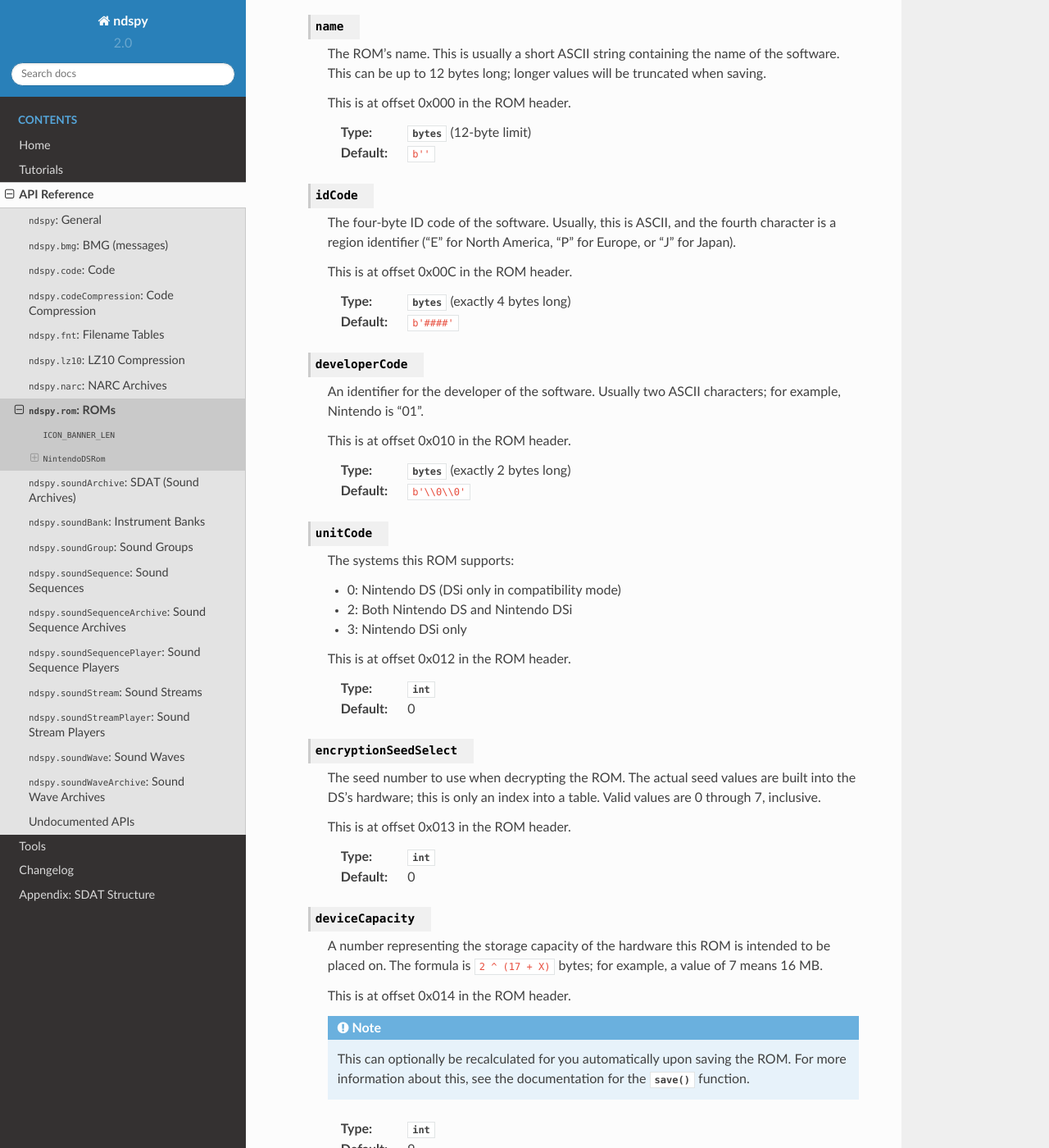
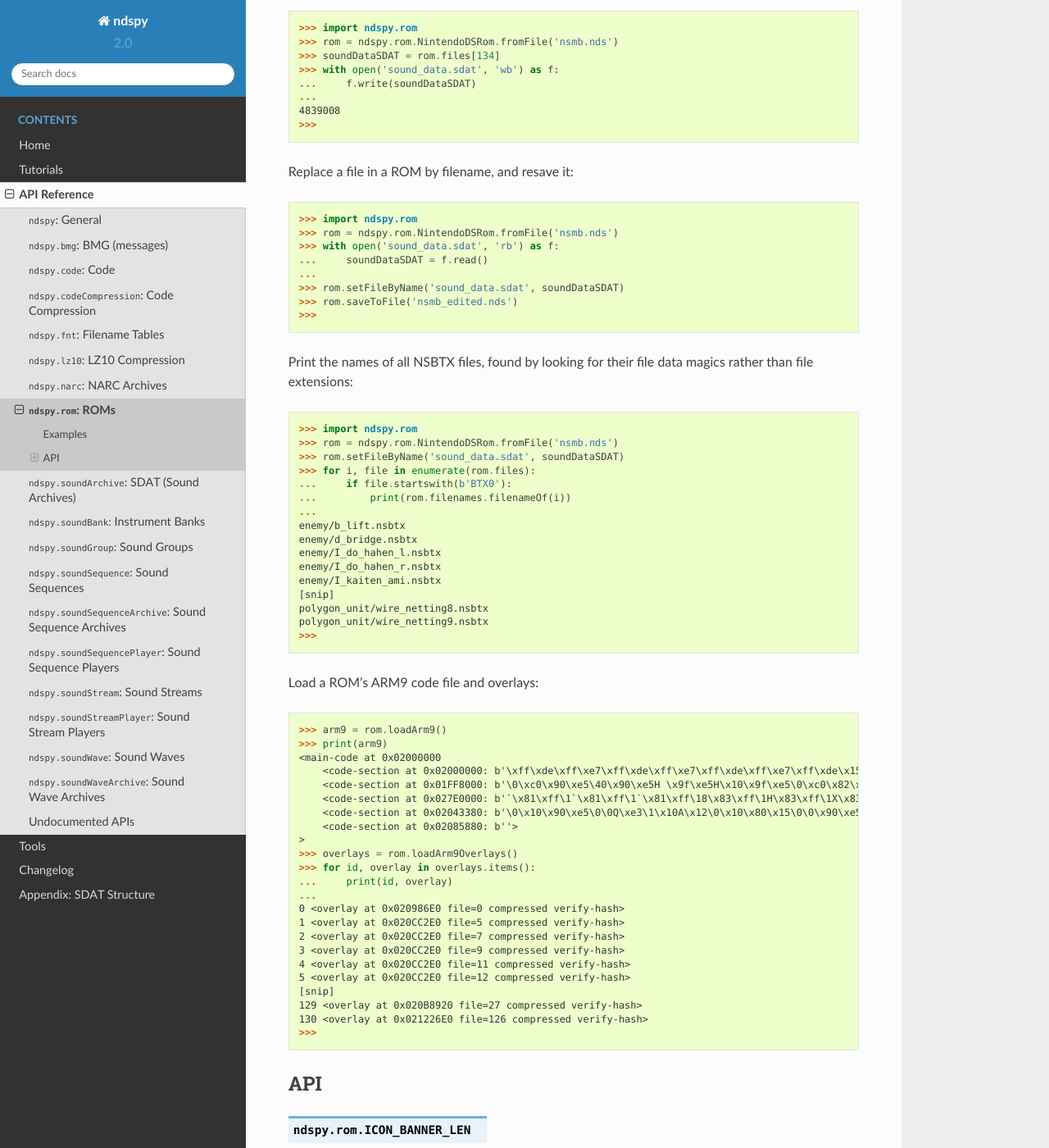
Before and after one commit to RoadrunnerWMC/ndspy, a Sphinx documentation site: the page built from docs/source/rom.rst, in a window 1280 px wide and 1400 px high, scrolled down 646 px. Shown: the whole window at 82% size. Built offline with Sphinx 7.4.7 and the Read the Docs theme 2.0.0, drawn with Linux system fonts in a browser that asks for light colours; some of the changed text lies outside the part shown.

Commit message:
Add examples to ROM documentation
Lack of tutorials and examples is the biggest problem with the existing documentation, I think

```diff
--- a/docs/source/rom.rst
+++ b/docs/source/rom.rst
@@ -29,6 +29,101 @@
     :py:class:`NintendoDSRom` aren't arranged mostly alphabetically. Rather,
     they're sorted in the same order as in ROM header data.
 
+
+Examples
+--------
+
+Change a ROM's name and resave it:
+
+.. code-block:: python
+
+    >>> import ndspy.rom
+    >>> rom = ndspy.rom.NintendoDSRom.fromFile('nsmb.nds')
+    >>> print(rom.name)
+    bytearray(b'NEW MARIO')
+    >>> rom.name = b'Example Name'
+    >>> rom.saveToFile('nsmb_edited.nds')
+    >>>
+
+Get a file from a ROM by file ID:
+
+.. code-block:: python
+
+    >>> import ndspy.rom
+    >>> rom = ndspy.rom.NintendoDSRom.fromFile('nsmb.nds')
+    >>> soundDataSDAT = rom.files[134]
+    >>> with open('sound_data.sdat', 'wb') as f:
+    ...     f.write(soundDataSDAT)
+    ...
+    4839008
+    >>>
+
+Replace a file in a ROM by filename, and resave it:
+
+.. code-block:: python
+
+    >>> import ndspy.rom
+    >>> rom = ndspy.rom.NintendoDSRom.fromFile('nsmb.nds')
+    >>> with open('sound_data.sdat', 'rb') as f:
+    ...     soundDataSDAT = f.read()
+    ...
+    >>> rom.setFileByName('sound_data.sdat', soundDataSDAT)
+    >>> rom.saveToFile('nsmb_edited.nds')
+    >>>
+
+Print the names of all NSBTX files, found by looking for their file data magics
+rather than file extensions:
+
+.. code-block:: python
+
+    >>> import ndspy.rom
+    >>> rom = ndspy.rom.NintendoDSRom.fromFile('nsmb.nds')
+    >>> rom.setFileByName('sound_data.sdat', soundDataSDAT)
+    >>> for i, file in enumerate(rom.files):
+    ...     if file.startswith(b'BTX0'):
+    ...         print(rom.filenames.filenameOf(i))
+    ...
+    enemy/b_lift.nsbtx
+    enemy/d_bridge.nsbtx
+    enemy/I_do_hahen_l.nsbtx
+    enemy/I_do_hahen_r.nsbtx
+    enemy/I_kaiten_ami.nsbtx
+    [snip]
+    polygon_unit/wire_netting8.nsbtx
+    polygon_unit/wire_netting9.nsbtx
+    >>>
+
+Load a ROM's ARM9 code file and overlays:
+
+.. code-block:: python
+
+    >>> arm9 = rom.loadArm9()
+    >>> print(arm9)
+    <main-code at 0x02000000
+        <code-section at 0x02000000: b'\xff\xde\xff\xe7\xff\xde\xff\xe7\xff\xde\xff\xe7\xff\xde\x15\xa3\x82\xe5\x1d\1\xfa\x11\x1c%\x8a\td\x80\x19\xaf\xdc\x8d'... implicit>
+        <code-section at 0x01FF8000: b'\0\xc0\x90\xe5\40\x90\xe5H \x9f\xe5H\x10\x9f\xe5\0\xc0\x82\xe5\40\x82\xe5\x08\xc0\x90\xe5\x0c \x90\xe5'...>
+        <code-section at 0x027E0000: b'`\x81\xff\1`\x81\xff\1`\x81\xff\18\x83\xff\1H\x83\xff\1X\x83\xff\1h\x83\xff\1`\x81\xff\1'...>
+        <code-section at 0x02043380: b'\0\x10\x90\xe5\0\0Q\xe3\1\x10A\x12\0\x10\x80\x15\0\0\x90\xe5\x1e\xff/\xe1\xb0\x10\xd0\xe1\0\0Q\xe3'...>
+        <code-section at 0x02085880: b''>
+    >
+    >>> overlays = rom.loadArm9Overlays()
+    >>> for id, overlay in overlays.items():
+    ...     print(id, overlay)
+    ...
+    0 <overlay at 0x020986E0 file=0 compressed verify-hash>
+    1 <overlay at 0x020CC2E0 file=5 compressed verify-hash>
+    2 <overlay at 0x020CC2E0 file=7 compressed verify-hash>
+    3 <overlay at 0x020CC2E0 file=9 compressed verify-hash>
+    4 <overlay at 0x020CC2E0 file=11 compressed verify-hash>
+    5 <overlay at 0x020CC2E0 file=12 compressed verify-hash>
+    [snip]
+    129 <overlay at 0x020B8920 file=27 compressed verify-hash>
+    130 <overlay at 0x021226E0 file=126 compressed verify-hash>
+    >>>
+
+
+API
+---
 
 .. data:: ICON_BANNER_LEN
 
```
